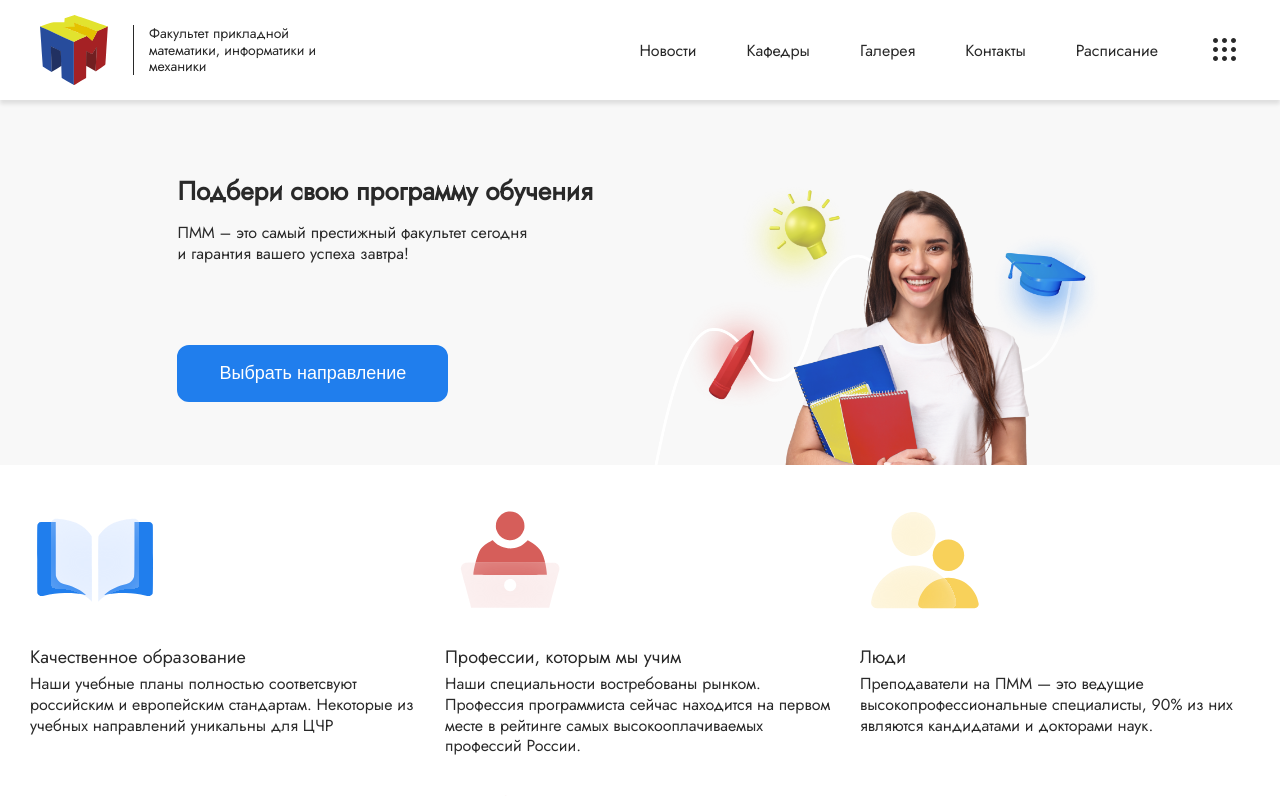
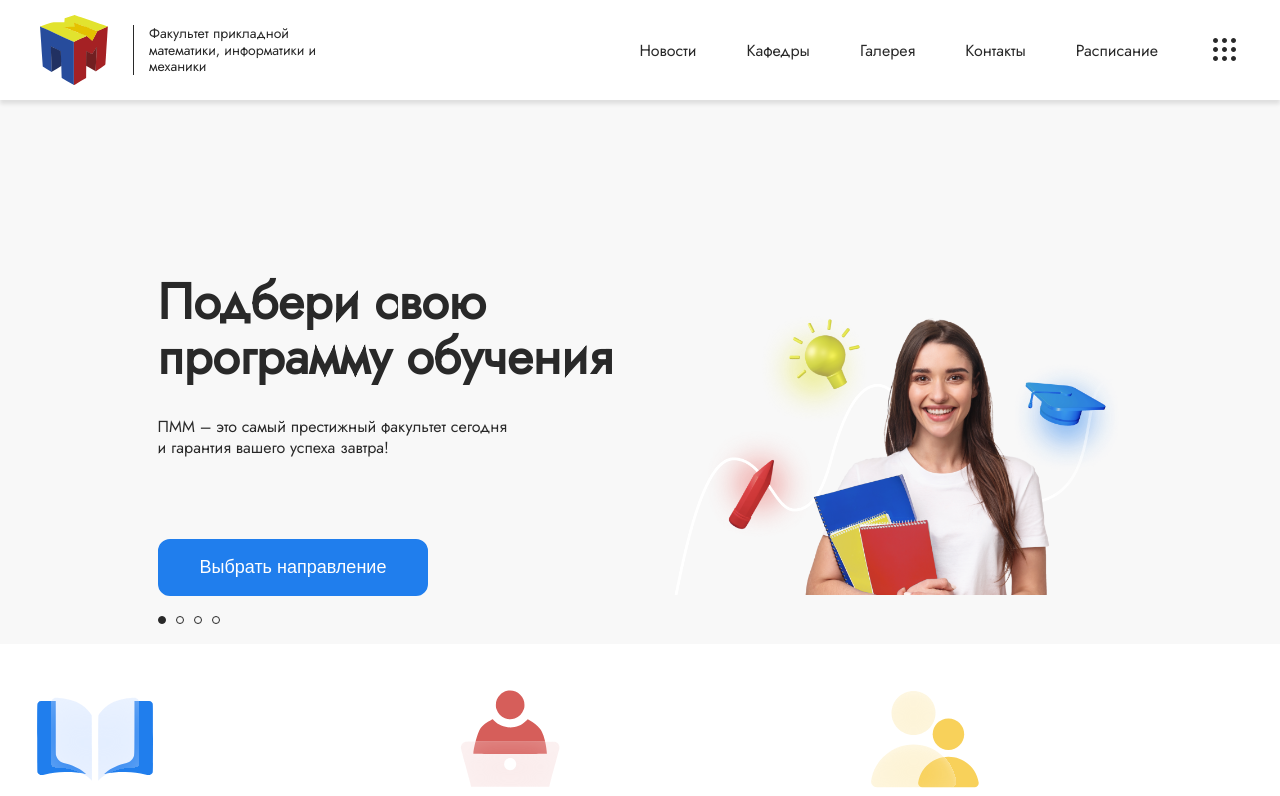
Before and after one commit to koshkinoko-hana/AmmFe, a React (Create React App) app: page / in a window 1280 px wide. Shown: the top 796 px of the page. Built offline with nearby package versions, Linux system fonts and the light colour scheme; what redux-saga-routines would draw is missing.

Commit message:
created main page carousel and fixed history block

```diff
--- a/src/client/components/historyCarousel/historyCarousel.scss
+++ b/src/client/components/historyCarousel/historyCarousel.scss
@@ -77,6 +77,7 @@
   }
   &_info {
     margin-top: 35px;
+    height: 400px;
     &__title {
       font-weight: $font-weight-medium;
       line-height: 130%;
--- /dev/null
+++ b/src/client/pages/mainPage/components/Slider/Slider.scss
@@ -0,0 +1,100 @@
+@import "@common/styles/index";
+
+.slider {
+    position: relative;
+    padding-top: 140px;
+    width: 100%;
+    overflow: hidden;
+    background: $color-grey10;
+    &__line {
+        background: $color-grey10;
+        transition: all ease 0.5s;
+        position: relative;
+        left: 0;
+        display: flex;
+        .item {
+            background: $color-grey10;
+            min-width: 100%;
+            display: flex;
+            flex-direction: row;
+            justify-content: center;
+            gap: 60px;
+            overflow: hidden;
+            justify-self: center;
+            position: relative;
+            h1 {
+                font-size: 50px;
+                line-height: 110%;
+            }
+
+            @media (max-width: $grid-tablet-max) {
+              padding: 60px;
+              justify-content: flex-start;
+            }
+
+            .button {
+              margin-top: 80px;
+
+              @media (max-width: $grid-tablet-max) {
+                margin-top: 40px;
+                font-size: 16px;
+                padding: 15px;
+              }
+
+              @media (max-width: $grid-mobile-max) {
+                margin-top: 20px;
+              }
+            }
+
+            .info {
+              z-index: 50;
+            }
+
+            .image {
+              object-fit: contain;
+              max-width: 800px;
+
+              @media (max-width: $grid-tablet-max) {
+                position: absolute;
+                right: 60px;
+                bottom: 0;
+                z-index: 1;
+              }
+
+              @media (max-width: $grid-mobile-max) {
+                display: none;
+              }
+            }
+        }
+    }
+    &_indexes {
+        margin: 85px 0 0 0;
+        padding: 0;
+        display: flex;
+        gap: 10px;
+        &__item {
+            border: 1px solid $color-key-primary;
+            width: 8px;
+            height: 8px;
+            border-radius: 50%;
+            &::before {
+                display: none;
+            }
+            &--active {
+                background-color: $color-key-primary;
+            }
+        }
+    }
+}
+
+@media (max-width: $grid-laptop-max) {
+    .slider {
+        .item .image {
+            width: 450px;
+        }
+        &_indexes {
+            margin-top: 20px;
+            margin-bottom: 20px;
+        }
+    }
+}
--- /dev/null
+++ b/src/client/pages/mainPage/components/Slider/index.tsx
@@ -0,0 +1,83 @@
+import React, { useEffect, useRef, useState } from 'react'
+import girlMain from '../../../../../assets/girl_main.png'
+import './Slider.scss'
+
+const slidesCount = 4
+
+const Slider: React.FC = () => {
+
+  const [curSlide, setCurSlide] = useState(0)
+
+  useEffect(() => {
+    const interval = setInterval(() => {
+      swipeLeft()
+    }, 10000)
+    return () => {
+      clearInterval(interval)
+    }
+  }, [curSlide])
+
+  function swipeRight() {
+    if(curSlide - 1 >= 0) {
+      setCurSlide(prev => prev - 1)
+    }
+    else {
+      setCurSlide(slidesCount - 1)
+    }
+  }
+  function swipeLeft() {
+    console.log(curSlide)
+    if(curSlide + 1 <= slidesCount - 1) {
+      setCurSlide(prev => prev + 1)
+    }
+    else {
+      setCurSlide(0)
+    }
+  }
+
+  let swipeLength = 0
+  let swipeStartPos = 0
+  function touchStartHandler(e: React.TouchEvent<HTMLDivElement>) {
+    swipeStartPos = e.touches[0].clientX
+  }
+  function touchMoveHandler(e: React.TouchEvent<HTMLDivElement>) {
+    swipeLength = e.touches[0].clientX - swipeStartPos
+  }
+  function touchEndHandler() {
+    if(swipeLength > 50)
+      swipeRight()
+    else if(swipeLength < -50)
+      swipeLeft()
+    swipeLength = 0
+  }
+
+  return (
+    <div className="slider">
+      <div
+        className="slider__line"
+        style={{left: `-${curSlide * 100}vw`}}
+        onTouchStart={touchStartHandler}
+        onTouchMove={touchMoveHandler}
+        onTouchEnd={touchEndHandler}
+      >
+        {new Array(slidesCount).fill(0).map((_, i) => (
+          <div className="item" key={i}>
+            <div className="info">
+              <h1>Подбери свою <br/>программу обучения</h1>
+              <p className="p2">ПММ – это самый престижный факультет сегодня <br/> и гарантия вашего успеха завтра!</p>
+              <button className="button">Выбрать направление</button>
+              <ul className='slider_indexes'>
+                {new Array(slidesCount).fill(0).map((_, i) => (
+                  <li key={i} className={`slider_indexes__item ${i === curSlide ? 'slider_indexes__item--active' : ''}`}></li>
+                ))}
+              </ul>
+            </div>
+            <img className="image" src={girlMain}/>
+          </div>
+        ))}
+      </div>
+    </div>
+  )
+}
+
+export default Slider
--- a/src/client/pages/mainPage/components/topBlock.tsx
+++ /dev/null
@@ -1,25 +0,0 @@
-import React from 'react'
-import girlMain from '../../../../assets/girl_main.png'
-
-const TopBlock: React.FC = () => {
-
-
-  return (
-    <div>
-      <div className="top-block">
-        <div className="wrapper">
-          <div className="container container__top-block">
-            <div className="info">
-              <h1>Подбери свою программу обучения</h1>
-              <p className="p2">ПММ – это самый престижный факультет сегодня <br/> и гарантия вашего успеха завтра!</p>
-              <button className="button">Выбрать направление</button>
-            </div>
-            <img className="image" src={girlMain}/>
-          </div>
-        </div>
-      </div>
-    </div>
-  )
-}
-
-export default TopBlock
--- a/src/client/pages/mainPage/index.tsx
+++ b/src/client/pages/mainPage/index.tsx
@@ -2,7 +2,7 @@ import './mainPage.scss'
 import HistoryBlock from '@client/pages/mainPage/components/historyBlock'
 import ReasonsBlock from '@client/pages/mainPage/components/reasonsBlock'
 import React from 'react'
-import TopBlock from '~/client/pages/mainPage/components/topBlock'
+import TopBlock from '~/client/pages/mainPage/components/Slider/index'
 import Footer from '../../components/footer'
 
 const MainPage: React.FC = () => {
--- a/src/client/pages/mainPage/mainPage.scss
+++ b/src/client/pages/mainPage/mainPage.scss
@@ -2,76 +2,6 @@
 @import "react-responsive-carousel/lib/styles/carousel.min.css";
 
 .client__main {
-
-  .top-block {
-    background: $color-grey10;
-    left: 0;
-    right: 0;
-    width: 100%;
-    display: block;
-
-    .wrapper {
-      display: flex;
-      justify-content: center;
-
-      .container__top-block {
-        display: flex;
-        flex-direction: row;
-        justify-content: center;
-        gap: 60px;
-        padding: 60px 0 0;
-        overflow: hidden;
-        width: $grid-desktop;
-        justify-self: center;
-        position: relative;
-
-        @media (max-width: $grid-tablet-max) {
-          padding: 60px;
-          justify-content: flex-start;
-        }
-
-        .button {
-          margin-top: 80px;
-
-          @media (max-width: $grid-tablet-max) {
-            margin-top: 40px;
-            font-size: 16px;
-            padding: 15px;
-          }
-
-          @media (max-width: $grid-mobile-max) {
-            margin-top: 20px;
-          }
-        }
-
-        .info {
-          z-index: 50;
-        }
-
-        .image {
-          object-fit: contain;
-          width: 800px;
-
-          @media (max-width: $grid-laptop-max) {
-            width: 450px;
-          }
-
-
-          @media (max-width: $grid-tablet-max) {
-            position: absolute;
-            right: 60px;
-            bottom: 0;
-            z-index: 1;
-          }
-
-          @media (max-width: $grid-mobile-max) {
-            display: none;
-          }
-        }
-      }
-    }
-  }
-
   .reasons-block {
     display: grid;
     grid-template-columns: repeat(3, 1fr);
--- a/src/client/pages/questionPage/types.tsx
+++ b/src/client/pages/questionPage/types.tsx
@@ -0,0 +1 @@
+export {}
```
Also changed, not shown: src/client/pages/questionPage/index.tsx (+4 -5 lines).
